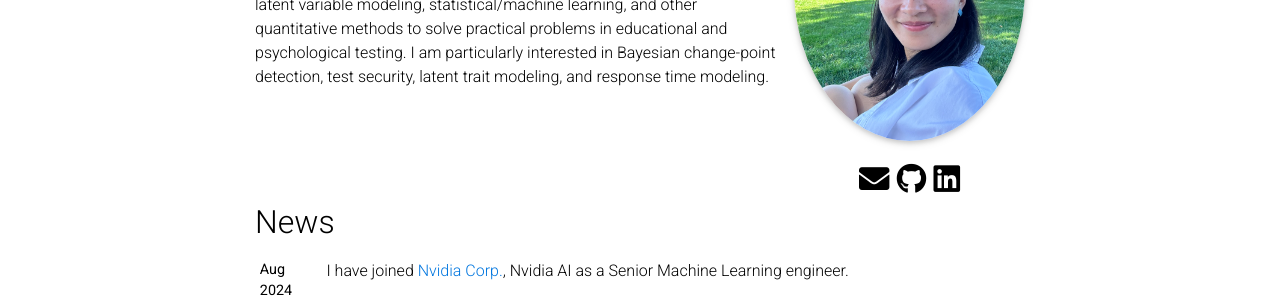
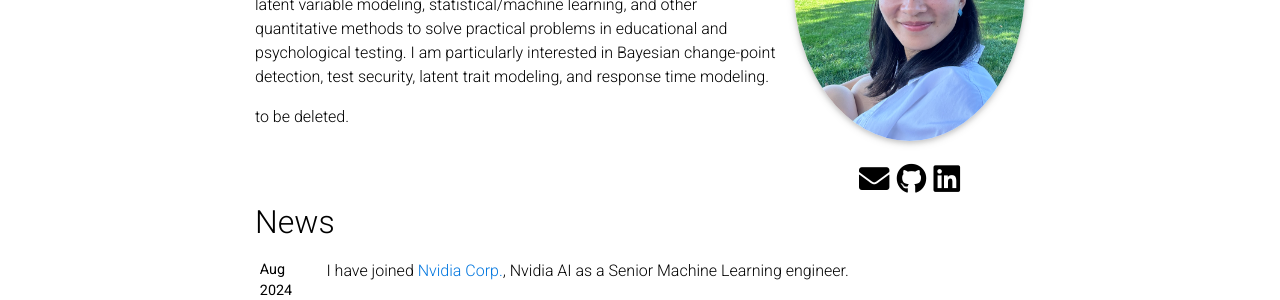
Before and after one commit to yangdu015git/yangdu015git.github.io, a Jekyll site: the page built from _pages/about.md, in a window 1280 px wide and 1353 px high. Shown: the part 368-668 px from the top of the window. Built offline with Jekyll 4.4.1, drawn with Linux system fonts in a browser that asks for light colours; full-size pictures stand in for the smaller copies a plugin makes; comment, search, counter and statistics services are not loaded; a style sheet for code colours, icons or effects is not loaded.

Commit message:
to be deleted.

```diff
--- a/_pages/about.md
+++ b/_pages/about.md
@@ -24,3 +24,5 @@ readings: true
 Hi there, I am a Senior Machine Learning Engineer at Nvidia. My work at Nvidia involves building LLM-powered solutions to optimize enterprise AI and automate IT service management.
 
 Previously, I finished my PhD at the University of Illinois, Urbana-Champaign from the department of Educational Psychology, with a focus on [measurement and statistics](https://education.illinois.edu/edpsy/programs-degrees/queries). My primary research pertains to the use of latent variable modeling, statistical/machine learning, and other quantitative methods to solve practical problems in educational and psychological testing. I am particularly interested in Bayesian change-point detection, test security, latent trait modeling, and response time modeling.
+
+to be deleted.
```
